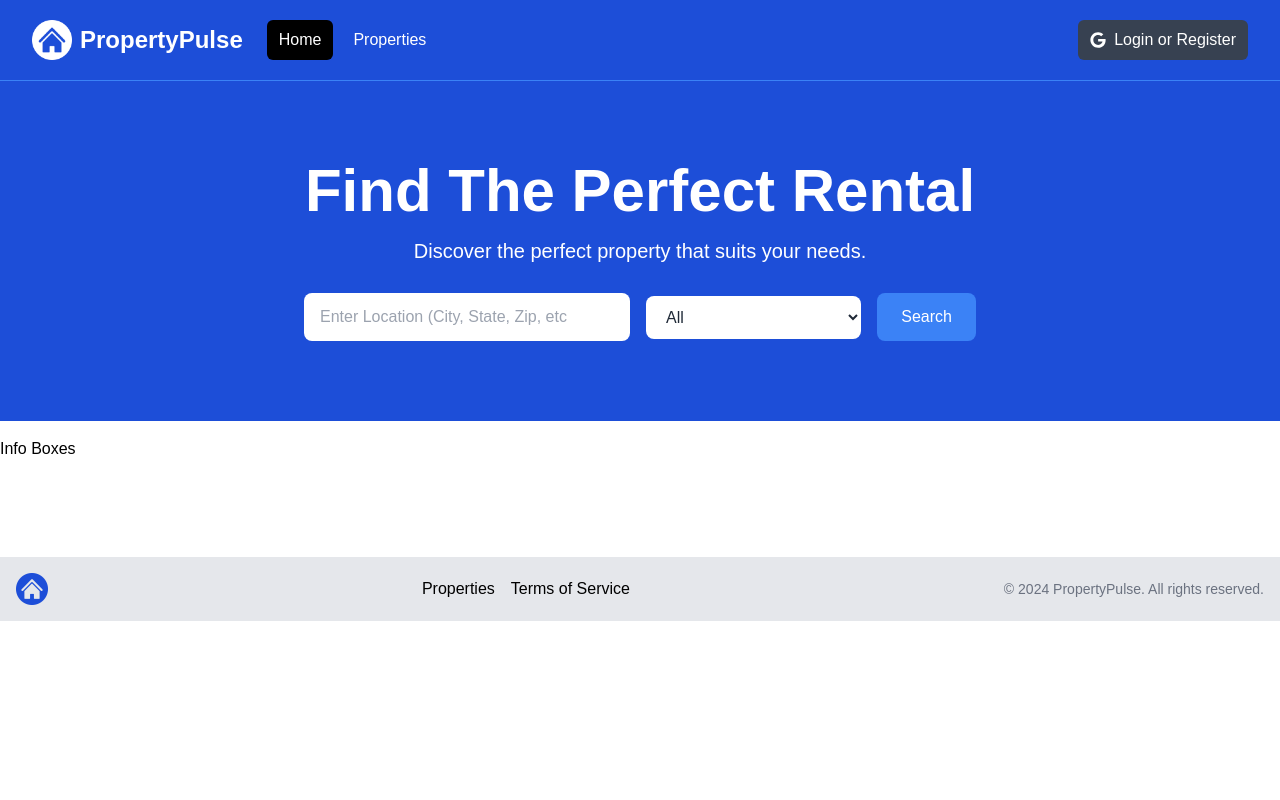
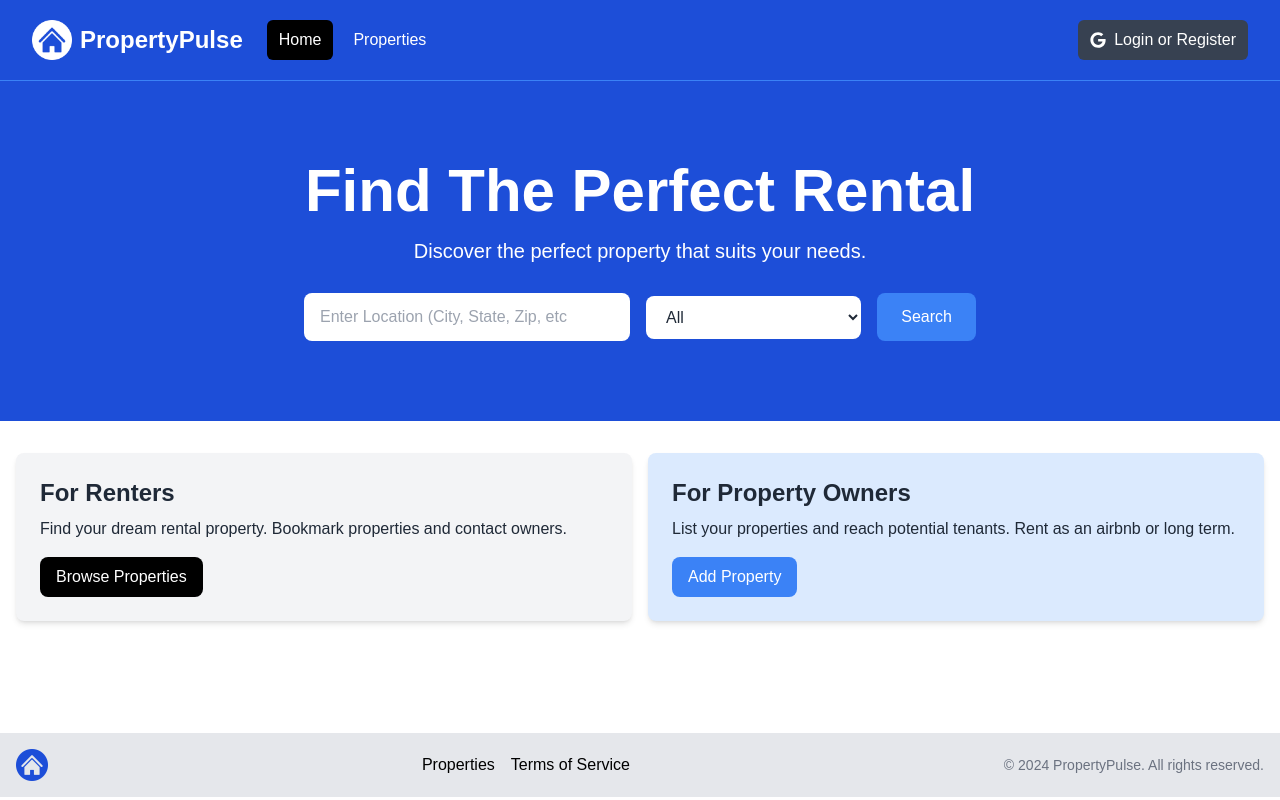
Before and after one commit to NtonBala/property-pulse, a Next.js app: page / in a window 1280 px wide. Built offline with nearby package versions, Linux system fonts and the light colour scheme.

Commit message:
HomePage: create InfoBoxes UI

```diff
--- a/components/InfoBox.jsx
+++ b/components/InfoBox.jsx
@@ -1,5 +1,15 @@
-const InfoBox = () => {
-  return <div>Info Box</div>;
+const InfoBox = ({ heading, backgroundColor = 'bg-gray-100', textColor = 'text-gray-800', buttonInfo, children }) => {
+  return (
+    <div className={`${backgroundColor} p-6 rounded-lg shadow-md`}>
+      <h2 className={`${textColor} text-2xl font-bold`}>{heading}</h2>
+
+      <p className={`${textColor} mt-2 mb-4`}>{children}</p>
+
+      <a href={buttonInfo.link} className={`${buttonInfo.backgroundColor} inline-block text-white rounded-lg px-4 py-2 hover:bg-gray-700`}>
+        {buttonInfo.text}
+      </a>
+    </div>
+  );
 };
 
 export default InfoBox;
--- a/components/InfoBoxes.jsx
+++ b/components/InfoBoxes.jsx
@@ -1,5 +1,25 @@
+import InfoBox from './InfoBox';
+
 const InfoBoxes = () => {
-  return <div>Info Boxes</div>;
+  return (
+    <section>
+      <div className="container-xl lg:container m-auto">
+        <div className="grid grid-cols-1 md:grid-cols-2 gap-4 p-4 rounded-lg">
+          <InfoBox heading="For Renters" buttonInfo={{ text: 'Browse Properties', link: '/properties', backgroundColor: 'bg-black' }}>
+            Find your dream rental property. Bookmark properties and contact owners.
+          </InfoBox>
+
+          <InfoBox
+            heading="For Property Owners"
+            backgroundColor="bg-blue-100"
+            buttonInfo={{ text: 'Add Property', link: '/properties/add', backgroundColor: 'bg-blue-500' }}
+          >
+            List your properties and reach potential tenants. Rent as an airbnb or long term.
+          </InfoBox>
+        </div>
+      </div>
+    </section>
+  );
 };
 
 export default InfoBoxes;
```
